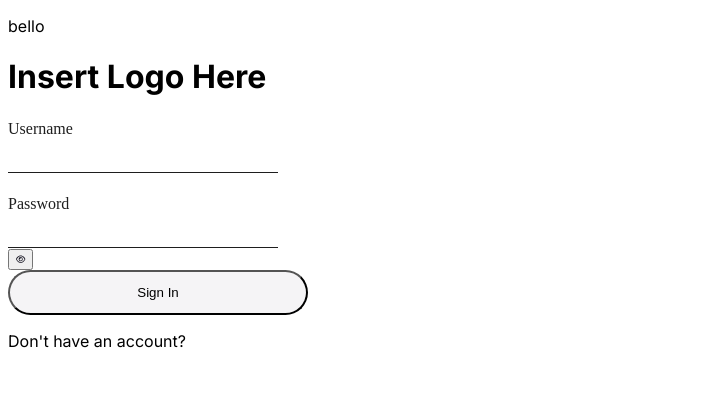
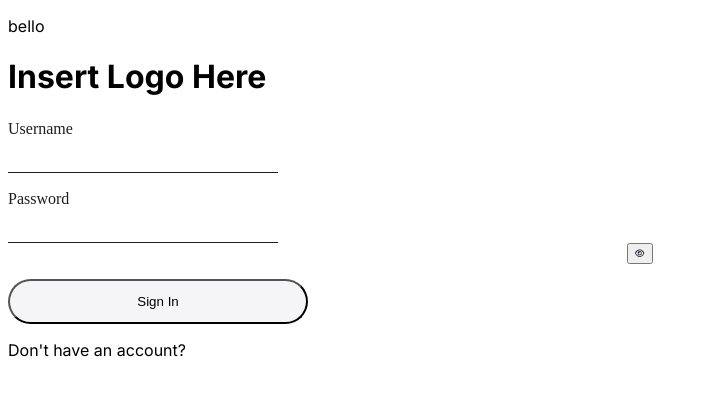
Before and after one commit to acmucsd-projects/fa23-podmates-hack-team-1, a Next.js app in the folder client/: page / in a window 1280 px wide. Shown: the top 396 px of the page, without its empty margins (0-708 px from the left). Built offline with nearby package versions, Linux system fonts and the light colour scheme.

Commit message:
Update formatting of sign in form

```diff
--- a/client/src/app/components/SignInForm/SignInForm.css
+++ b/client/src/app/components/SignInForm/SignInForm.css
@@ -6,6 +6,10 @@ label {
     font-style: normal;
     font-weight: 400;
     line-height: normal;
+}
+
+.input-container {
+    margin-bottom: 15px;
 }
 
 .sign-in-input {
@@ -38,9 +42,5 @@ label {
 }
 
 .visibility-btn {
-    /* display: flex;
-    justify-content: center;
-    align-items: center;
-    flex-shrink: 0; */
     color: #181724;
 }
--- a/client/src/app/components/SignInForm/index.js
+++ b/client/src/app/components/SignInForm/index.js
@@ -24,17 +24,40 @@ export default function SignInForm() {
     return(
         <div>
             <form>
-                <label>
-                    Username<br/>
-                    <input type="text" className='sign-in-input' value={user.username} onChange={(e) => setUser({...user,username: e.target.value})}/>
-                </label> <br/>
-                <label>
-                    Password <br/>
-                    <input type={hidePassword ? "password" : "text"} className='sign-in-input' value={user.password} onChange={(e) => setUser({...user,password: e.target.value})}/>
-                </label>
-                <button type='toggle-btn' className="visibility-btn"onClick={handlePasswordVisibility}>
-                    <FontAwesomeIcon icon={hidePassword ? faEye : faEyeSlash} size="2xs"/>
-                </button> <br/>
+                <div className='input-container'>
+                    <label>
+                        Username<br/>
+                        <input
+                            type="text"
+                            className='sign-in-input'
+                            value={user.username}
+                            onChange={(e) => setUser({...user,username: e.target.value})}
+                        />
+                    </label>
+                </div>
+
+                <div className='input-container'>
+                    <label>
+                        Password <br/>
+                        <div className='password-input-container'>
+                            <input
+                                type={hidePassword ? "password" : "text"}
+                                className='sign-in-input'
+                                value={user.password}
+                                onChange={(e) => setUser({...user,password: e.target.value})}
+                            />
+
+                        <button
+                            type='toggle-btn'
+                            className="visibility-btn"
+                            onClick={handlePasswordVisibility}
+                        >
+                            <FontAwesomeIcon icon={hidePassword ? faEye : faEyeSlash} size="2xs"/>
+                        </button>
+                        </div>
+                    </label>
+                </div>
+
                 <button type='submit' className="sign-in-btn" onClick={handleUserLogIn}>Sign In</button>
             </form>
         </div>
```
